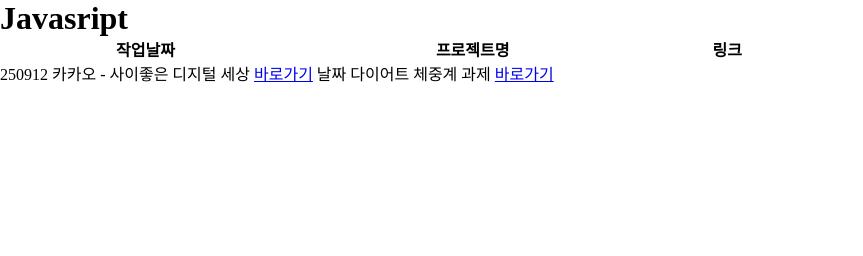
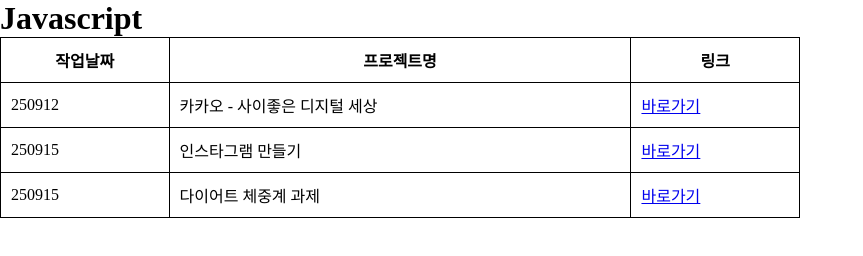
Before and after one commit to young421/TIL_js, a website: page index.html in a window 1280 px wide. Shown: the whole page, without its empty margins (0-863 px from the left). Drawn offline with Linux system fonts and the light colour scheme.

Commit message:
index 수정

```diff
--- a/index.html
+++ b/index.html
@@ -3,27 +3,28 @@
 <head>
     <meta charset="UTF-8">
     <meta name="viewport" content="width=device-width, initial-scale=1.0">
-    <title>박소영-자바스크립트&SASS 작업물 모음</title>
+    <title>유나-자바스크립트&SASS 작업물모음</title>
     <style>
-        * {margin: 0; padding: 0; box-sizing: border-box;}
+        * {margin:0; padding:0; box-sizing:border-box;}
         #project,
         #project tr,
         #project tr th,
-        #project tr td {border-collapse: collapse;}
+        #project tr td {border-collapse:collapse; border:1px solid #000;}
         #project tr th,
-        #project tr td {}
-        #project {width: 800px;}
+        #project tr td {padding:10px;}
+        #project {width:800px;}
     </style>
 </head>
 <body>
-    <h1>Javasript</h1>
+    <h1>Javascript</h1>
     <table id="project">
+        <thead>
             <tr>
                 <th>작업날짜</th>
                 <th>프로젝트명</th>
                 <th>링크</th>
             </tr>
-    </table>
+        </thead>
         <tbody>
             <tr>
                 <td>250912</td>
@@ -31,10 +32,16 @@
                 <td><a href="./sass_study/project2/index.html">바로가기</a></td>
             </tr>
             <tr>
-            <td>날짜</td>
+                <td>250915</td>
+                <td>인스타그램 만들기</td>
+                <td><a href="./sass_study/project3_insta/index.html">바로가기</a></td>
+            </tr>
+            <tr>
+                <td>250915</td>
                 <td>다이어트 체중계 과제</td>
                 <td><a href="./task/diat_scale.html">바로가기</a></td>
             </tr>
         </tbody>
+    </table>
 </body>
 </html>
```
Lines whose indentation alone changed are shown as unchanged.
